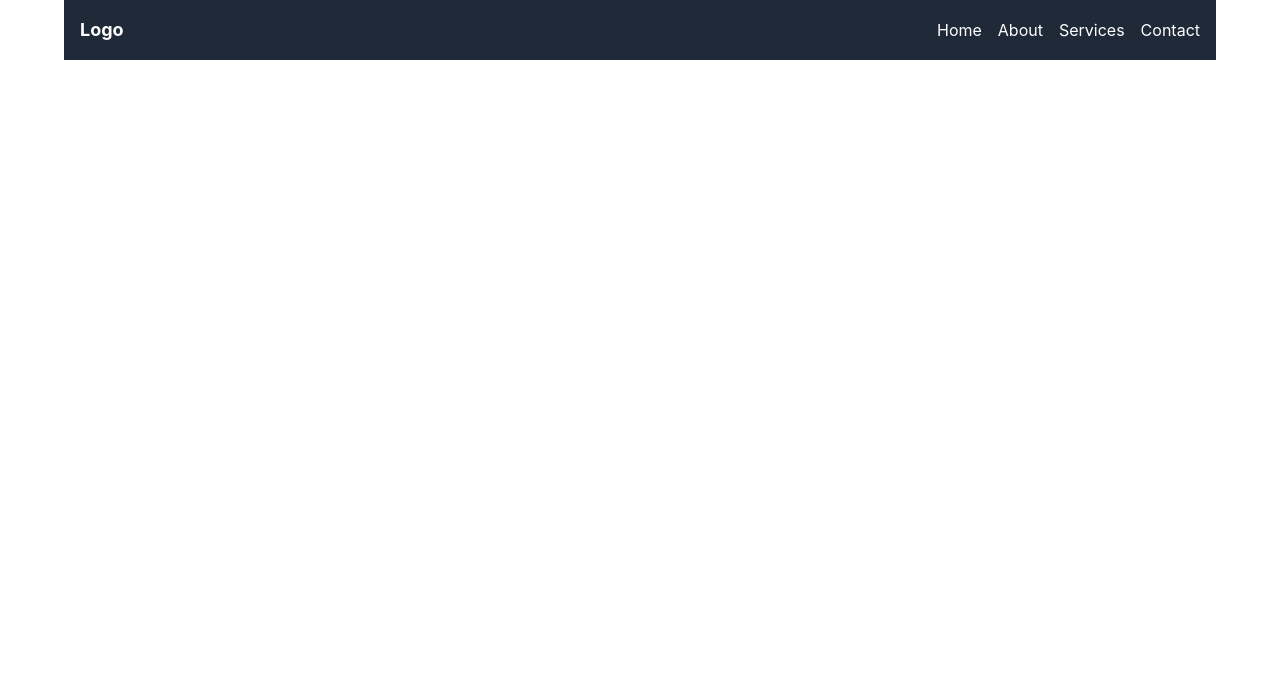
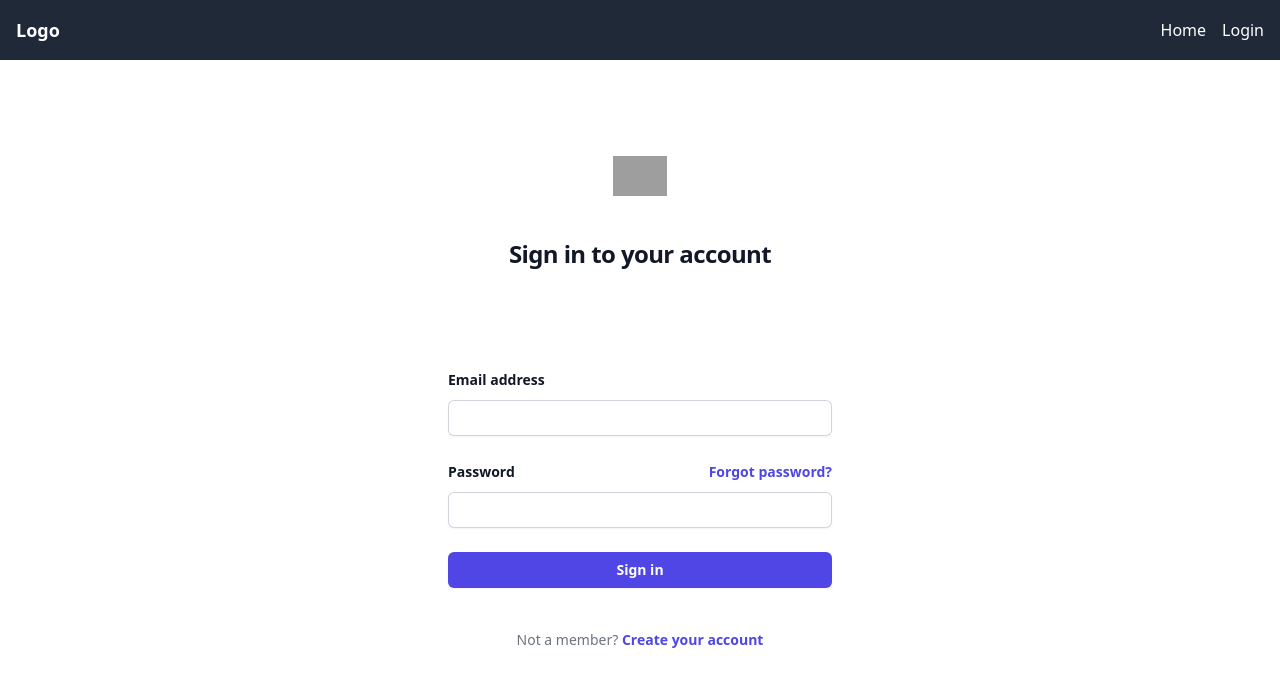
Before and after one commit to brunoorusso/bookit, a React (Create React App) app in the folder client/: page / in a window 1280 px wide. Shown: the top 686 px of the page. Built offline with nearby package versions, Linux system fonts and the light colour scheme; grey boxes are pictures that could not be loaded.

Commit message:
Página Login

```diff
--- a/client/src/App.js
+++ b/client/src/App.js
@@ -1,14 +1,14 @@
 import logo from './logo.svg';
 import './App.css';
-
-
 import Navbar from "./components/Navbar"
+import Auth from "./components/User/Auth"
 function App() {
   return (
-    <div className="bg-primary w-full overflow-hidden">
-    <div className={`sm:px-16 px-6 flex justify-center items-center`}>
-      <div className={`xl:max-w-[1280px] w-full`}>
+  <div className="bg-primary w-full overflow-hidden">
+    <div className={`flex justify-center items-center w-full`}>
+      <div className={`w-full`}>
         <Navbar />
+        <Auth />
       </div>
     </div>
   </div>
--- a/client/src/components/Navbar.jsx
+++ b/client/src/components/Navbar.jsx
@@ -7,12 +7,9 @@ export default function Navbar() {
         <div className="text-white font-bold text-lg">Logo</div>
         <div className="space-x-4">
           <a href="#" className="text-white hover:text-gray-300">Home</a>
-          <a href="#" className="text-white hover:text-gray-300">About</a>
-          <a href="#" className="text-white hover:text-gray-300">Services</a>
-          <a href="#" className="text-white hover:text-gray-300">Contact</a>
+          <a href="#" className="text-white hover:text-gray-300">Login</a>
         </div>
     </div>
   </nav>
-
   )
 }
--- /dev/null
+++ b/client/src/components/User/Auth.jsx
@@ -0,0 +1,16 @@
+import React, {useState} from 'react';
+import Login from './Login';
+import Register from './Register'
+
+export default function Auth(){
+    const [showRegister, setShowRegister] = useState(false);
+    return(
+        <div>
+            {showRegister ? (
+                <Register />
+            ) : (
+                <Login onRegisterClick={() => setShowRegister(true)} />
+            )}
+        </div>
+    )
+}
--- /dev/null
+++ b/client/src/components/User/Login.jsx
@@ -0,0 +1,74 @@
+import React from 'react';
+
+export default function Login(props){
+    const { onRegisterClick } = props;
+
+    return(
+    <div className="bg-primary w-full overflow-hidden">
+        <div class="flex min-h-full flex-col justify-center px-18 py-24 lg:px-8">
+            <div class="sm:mx-auto sm:w-full sm:max-w-sm">
+            <img class="mx-auto h-10 w-auto" src="https://tailwindui.com/img/logos/mark.svg?color=indigo&shade=600" alt="Your Company"/>
+            <h2 class="mt-10 text-center text-2xl font-bold leading-9 tracking-tight text-gray-900">Sign in to your account</h2>
+            </div>
+        </div>
+
+        <div class="sm:mx-auto sm:w-full sm:max-w-sm">
+        <form className="space-y-6" action="#" method="POST">
+            <div>
+              <label htmlFor="email" className="block text-sm font-bold leading-6 text-gray-900">
+                Email address
+              </label>
+              <div className="mt-2">
+                <input
+                  id="email"
+                  name="email"
+                  type="email"
+                  autoComplete="email"
+                  required
+                  className="block w-full rounded-md border-0 py-1.5 text-gray-900 shadow-sm ring-1 ring-inset ring-gray-300 placeholder:text-gray-400 focus:ring-2 focus:ring-inset focus:ring-indigo-600 sm:text-sm sm:leading-6"
+                />
+              </div>
+            </div>
+
+            <div>
+              <div className="flex items-center justify-between">
+                <label htmlFor="password" className="block text-sm font-bold leading-6 text-gray-900">
+                  Password
+                </label>
+                <div className="text-sm">
+                  <a href="#" className="font-semibold text-indigo-600 hover:text-indigo-500">
+                    Forgot password?
+                  </a>
+                </div>
+              </div>
+              <div className="mt-2">
+                <input
+                  id="password"
+                  name="password"
+                  type="password"
+                  autoComplete="current-password"
+                  required
+                  className="block w-full rounded-md border-0 py-1.5 text-gray-900 shadow-sm ring-1 ring-inset ring-gray-300 placeholder:text-gray-400 focus:ring-2 focus:ring-inset focus:ring-indigo-600 sm:text-sm sm:leading-6"
+                />
+              </div>
+            </div>
+
+            <div>
+              <button
+                type="submit"
+                className="flex w-full justify-center rounded-md bg-indigo-600 px-3 py-1.5 text-sm font-semibold leading-6 text-white shadow-sm hover:bg-indigo-500 focus-visible:outline focus-visible:outline-2 focus-visible:outline-offset-2 focus-visible:outline-indigo-600"
+              >
+                Sign in
+              </button>
+            </div>
+          </form>
+          <p className="mt-10 text-center text-sm text-gray-500">
+            Not a member?{' '}
+            <a onClick={onRegisterClick} className="font-semibold leading-6 text-indigo-600 hover:text-indigo-500 cursor-pointer">
+              Create your account
+            </a>
+          </p>
+        </div>
+    </div>
+    )
+}
--- /dev/null
+++ b/client/src/components/User/Register.jsx
@@ -0,0 +1,9 @@
+import React from 'react';
+
+export default function Register(){
+    return(
+        <div>
+            <h1>Oi</h1>
+        </div>
+    )
+}
--- a/client/src/index.css
+++ b/client/src/index.css
@@ -1,17 +1,3 @@
 @import 'tailwindcss/base';
 @import 'tailwindcss/components';
 @import 'tailwindcss/utilities';
-
-body {
-  margin: 0;
-  font-family: -apple-system, BlinkMacSystemFont, 'Segoe UI', 'Roboto', 'Oxygen',
-    'Ubuntu', 'Cantarell', 'Fira Sans', 'Droid Sans', 'Helvetica Neue',
-    sans-serif;
-  -webkit-font-smoothing: antialiased;
-  -moz-osx-font-smoothing: grayscale;
-}
-
-code {
-  font-family: source-code-pro, Menlo, Monaco, Consolas, 'Courier New',
-    monospace;
-}
```
Also changed, not shown: client/src/components/Login.jsx (deleted), client/src/components/Register.jsx (deleted), client/src/tailwind.css, 1 other file (tests, documents, lock files or other folders).
